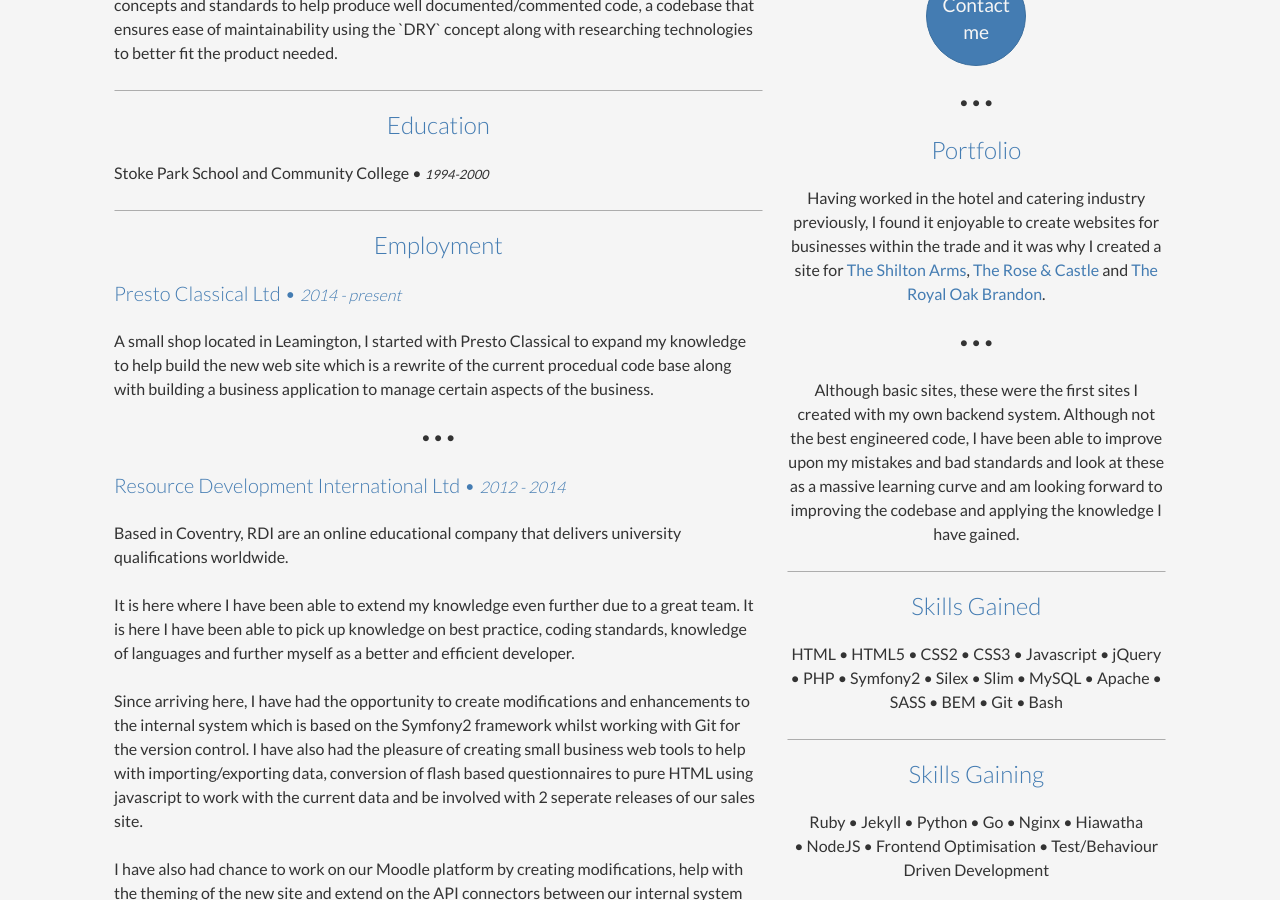
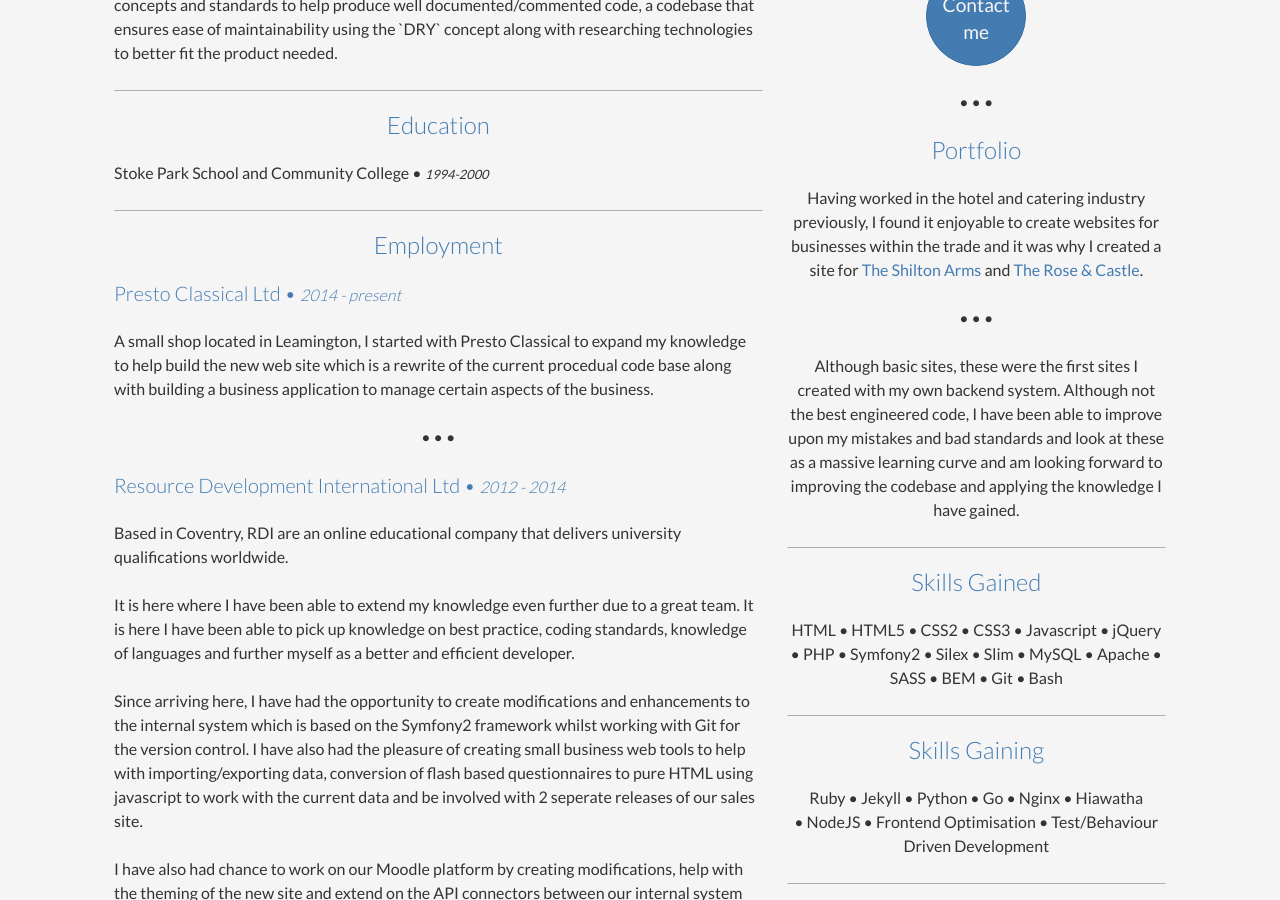
Before and after one commit to futurepixels/futurepixels.co.uk, a Jekyll site: the page built from resume.html, in a window 1280 px wide and 900 px high, scrolled down 674 px. Built offline with Jekyll 4.4.1, drawn with Linux system fonts in a browser that asks for light colours.

Commit message:
Remove the royal oak web site as it is under new ownership

```diff
--- a/resume.html
+++ b/resume.html
@@ -88,7 +88,7 @@ class: cv
 
 		<h3 class="center">Portfolio</h3>
 		<p class="center">
-			Having worked in the hotel and catering industry previously, I found it enjoyable to create websites for businesses within the trade and it was why I created a site for <a href="http://theshiltonarms.co.uk">The Shilton Arms</a>, <a href="http://theroseandcastle.co.uk">The Rose & Castle</a> and <a href="http://theroyaloakbrandon.co.uk">The Royal Oak Brandon</a>.
+			Having worked in the hotel and catering industry previously, I found it enjoyable to create websites for businesses within the trade and it was why I created a site for <a href="http://theshiltonarms.co.uk">The Shilton Arms</a> and <a href="http://theroseandcastle.co.uk">The Rose & Castle</a>.
 		</p>
 
 		<p class="center">• • •</p>
```
